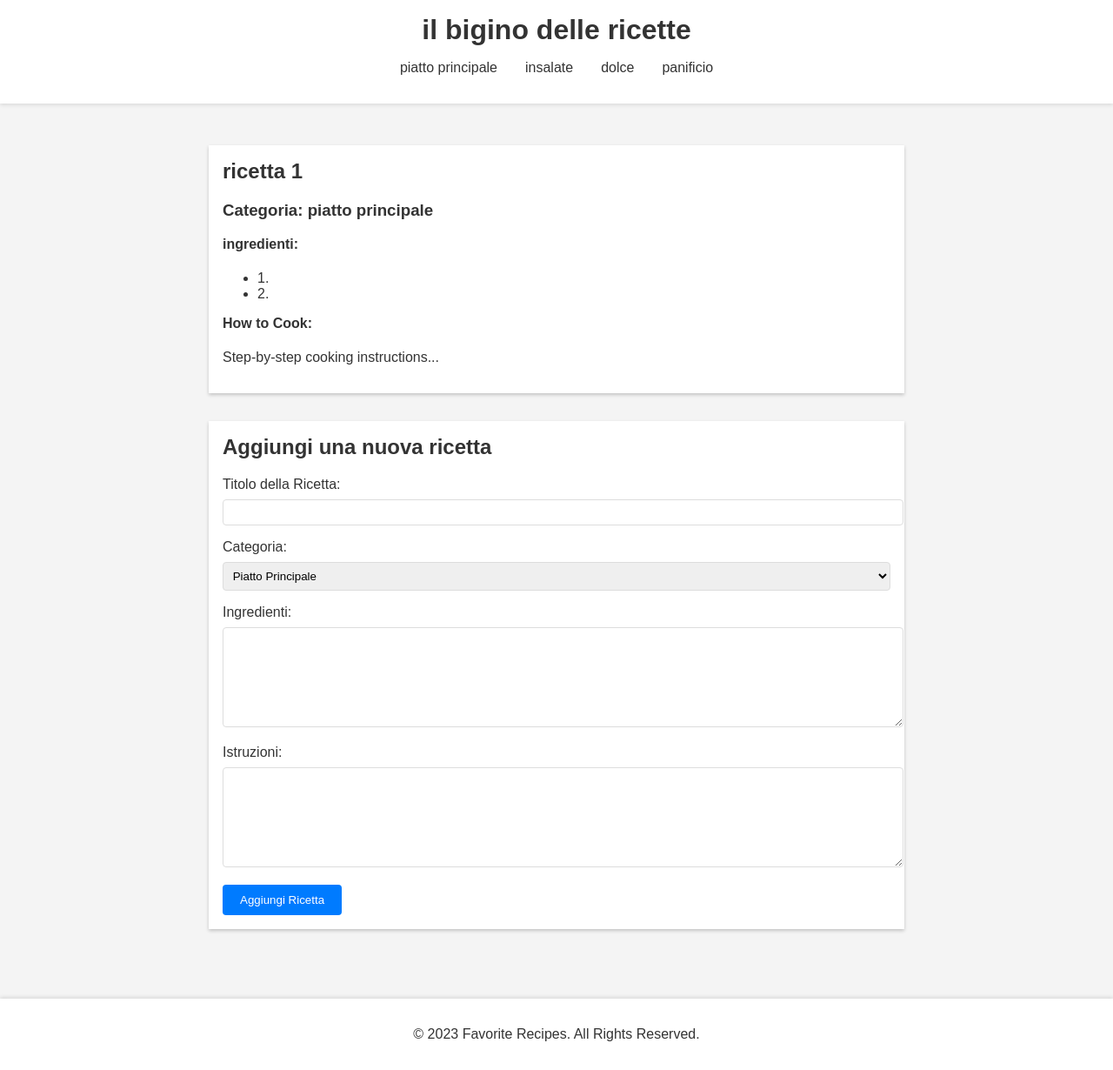
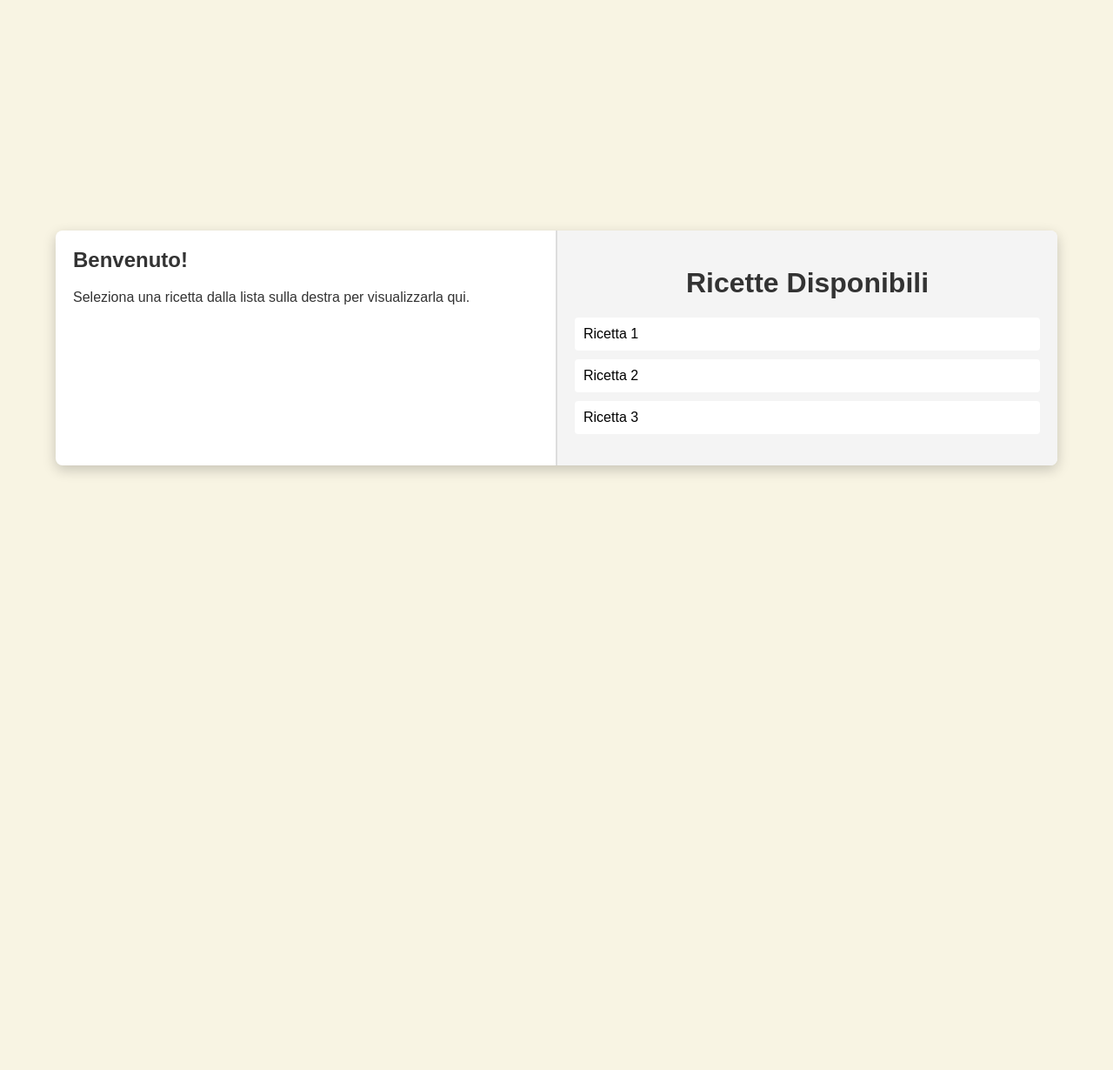
Before and after one commit to LionelWirz/cucina, a plain HTML site: page index.html in a window 1280 px wide. Shown: the whole page at 87% size. After the commit the page ends 800 px from the top, so only its background shows below. Drawn offline with Linux system fonts and the light colour scheme.

Commit message:
UI Update

```diff
--- a/index.html
+++ b/index.html
@@ -3,69 +3,31 @@
 <head>
     <meta charset="UTF-8">
     <meta name="viewport" content="width=device-width, initial-scale=1.0">
-    <title>il bigino delle ricette</title>
+    <title>Il Bigino delle Ricette</title>
     <link rel="stylesheet" href="style.css">
+    <link rel="manifest" href="manifest.json">
 </head>
 <body>
-    <header>
-        <h1>il bigino delle ricette</h1>
-        <nav>
-            <ul>
-                <li><a href="#">piatto principale</a></li>
-                <li><a href="#">insalate</a></li>
-                <li><a href="#">dolce</a></li>
-                <li><a href="#">panificio</a></li>
+    <div class="book-container">
+        <!-- Left Page: Recipe Display -->
+        <div class="page left-page">
+            <div class="recipe" id="recipe-display">
+                <h2>Benvenuto!</h2>
+                <p>Seleziona una ricetta dalla lista sulla destra per visualizzarla qui.</p>
+            </div>
+        </div>
+
+        <!-- Right Page: Recipe List -->
+        <div class="page right-page">
+            <h1>Ricette Disponibili</h1>
+            <ul class="recipe-list" id="recipe-list">
+                <li onclick="loadRecipe('Ricetta 1', 'Categoria: Piatto Principale', 'Ingredienti:...', 'Istruzioni:...')">Ricetta 1</li>
+                <li onclick="loadRecipe('Ricetta 2', 'Categoria: Dolce', 'Ingredienti:...', 'Istruzioni:...')">Ricetta 2</li>
+                <li onclick="loadRecipe('Ricetta 3', 'Categoria: Insalata', 'Ingredienti:...', 'Istruzioni:...')">Ricetta 3</li>
             </ul>
-        </nav>
-    </header>
+        </div>
+    </div>
 
-    <main>
-        <article class="recipe">
-            <h2>ricetta 1</h2>
-            <h3>Categoria: piatto principale</h3>
-            <h4>ingredienti:</h4>
-            <ul>
-                <li>1. </li>
-                <li>2. </li>
-                <!-- More ingredients -->
-            </ul>
-            <h4>How to Cook:</h4>
-            <p>Step-by-step cooking instructions...</p>
-        </article>
-            <section class="add-recipe-form">
-                <h2>Aggiungi una nuova ricetta</h2>
-                <form action="submit_recipe.php" method="post">
-                    <div class="form-group">
-                        <label for="recipe-title">Titolo della Ricetta:</label>
-                        <input type="text" id="recipe-title" name="title" required>
-                    </div>
-                    <div class="form-group">
-                        <label for="recipe-category">Categoria:</label>
-                        <select id="recipe-category" name="category">
-                            <option value="piatto principale">Piatto Principale</option>
-                            <option value="insalate">Insalate</option>
-                            <option value="dolce">Dolce</option>
-                            <option value="panificio">Panificio</option>
-                        </select>
-                    </div>
-                    <div class="form-group">
-                        <label for="recipe-ingredients">Ingredienti:</label>
-                        <textarea id="recipe-ingredients" name="ingredients" required></textarea>
-                    </div>
-                    <div class="form-group">
-                        <label for="recipe-instructions">Istruzioni:</label>
-                        <textarea id="recipe-instructions" name="instructions" required></textarea>
-                    </div>
-                    <button type="submit">Aggiungi Ricetta</button>
-                </form>
-            </section>
-        </main>
-
-
-    </main>
-
-    <footer>
-        <p>&copy; 2023 Favorite Recipes. All Rights Reserved.</p>
-    </footer>
+    <script src="script.js"></script>
 </body>
 </html>
--- /dev/null
+++ b/script.js
@@ -0,0 +1,24 @@
+if ("serviceWorker" in navigator) {
+    window.addEventListener("load", () => {
+        navigator.serviceWorker
+            .register("/service-worker.js")
+            .then((registration) => {
+                console.log("Service Worker registered with scope:", registration.scope);
+            })
+            .catch((error) => {
+                console.error("Service Worker registration failed:", error);
+            });
+    });
+}
+
+function loadRecipe(title, category, ingredients, instructions) {
+    const recipeDisplay = document.getElementById('recipe-display');
+    recipeDisplay.innerHTML = `
+        <h2>${title}</h2>
+        <h3>${category}</h3>
+        <h4>Ingredienti:</h4>
+        <p>${ingredients}</p>
+        <h4>Istruzioni:</h4>
+        <p>${instructions}</p>
+    `;
+}
--- a/style.css
+++ b/style.css
@@ -2,104 +2,64 @@ body {
     font-family: Arial, sans-serif;
     margin: 0;
     padding: 0;
-    color: #333;
-    background-color: #f4f4f4;
+    display: flex;
+    justify-content: center;
+    align-items: center;
+    height: 100vh;
+    background-color: #f8f4e3;
 }
 
-header {
-    background-color: #fff;
-    padding: 1em 0;
-    box-shadow: 0 2px 4px rgba(0,0,0,0.1);
+.book-container {
+    display: flex;
+    width: 90%;
+    max-width: 1200px;
+    background: #fff;
+    box-shadow: 0 5px 15px rgba(0, 0, 0, 0.2);
+    border-radius: 8px;
+    overflow: hidden;
 }
 
-header h1 {
-    text-align: center;
-    margin: 0;
+.page {
+    flex: 1;
+    padding: 20px;
+    overflow-y: auto;
 }
 
-nav ul {
+.left-page {
+    border-right: 2px solid #ddd;
+}
+
+.right-page {
+    background: #f4f4f4;
+}
+
+h1 {
+    text-align: center;
+    color: #333;
+}
+
+.recipe-list {
     list-style: none;
-    display: flex;
-    justify-content: center;
     padding: 0;
 }
 
-nav ul li {
-    margin: 0 1em;
+.recipe-list li {
+    padding: 10px;
+    margin: 10px 0;
+    background: #fff;
+    border-radius: 4px;
+    cursor: pointer;
+    transition: background 0.3s;
 }
 
-nav ul li a {
-    text-decoration: none;
+.recipe-list li:hover {
+    background: #eaeaea;
+}
+
+.recipe {
     color: #333;
 }
 
-main {
-    max-width: 800px; /* Central block width */
-    margin: 2em auto;
-    padding: 1em;
-}
-
-.recipe {
-    background-color: #fff;
-    padding: 1em;
-    margin-bottom: 2em;
-    box-shadow: 0 2px 4px rgba(0,0,0,0.2);
-}
-
-.recipe h2, .recipe h3, .recipe h4 {
+.recipe h2 {
     margin-top: 0;
 }
-
-footer {
-    text-align: center;
-    padding: 1em 0;
-    background-color: #fff;
-    box-shadow: 0 -2px 4px rgba(0,0,0,0.1);
-}
-
-.add-recipe-form {
-    max-width: 800px;
-    margin: 2em auto;
-    padding: 1em;
-    background-color: #fff;
-    box-shadow: 0 2px 4px rgba(0,0,0,0.2);
-}
-
-.add-recipe-form h2 {
-    margin-top: 0;
-}
-
-.form-group {
-    margin-bottom: 1em;
-}
-
-.form-group label {
-    display: block;
-    margin-bottom: 0.5em;
-}
-
-.form-group input[type="text"],
-.form-group textarea,
-.form-group select {
-    width: 100%;
-    padding: 0.5em;
-    border: 1px solid #ddd;
-    border-radius: 4px;
-}
-
-.form-group textarea {
-    height: 100px;
-}
-
-button {
-    background-color: #007bff;
-    color: white;
-    padding: 10px 20px;
-    border: none;
-    border-radius: 4px;
-    cursor: pointer;
-}
-
-button:hover {
-    background-color: #0056b3;
-}
```
